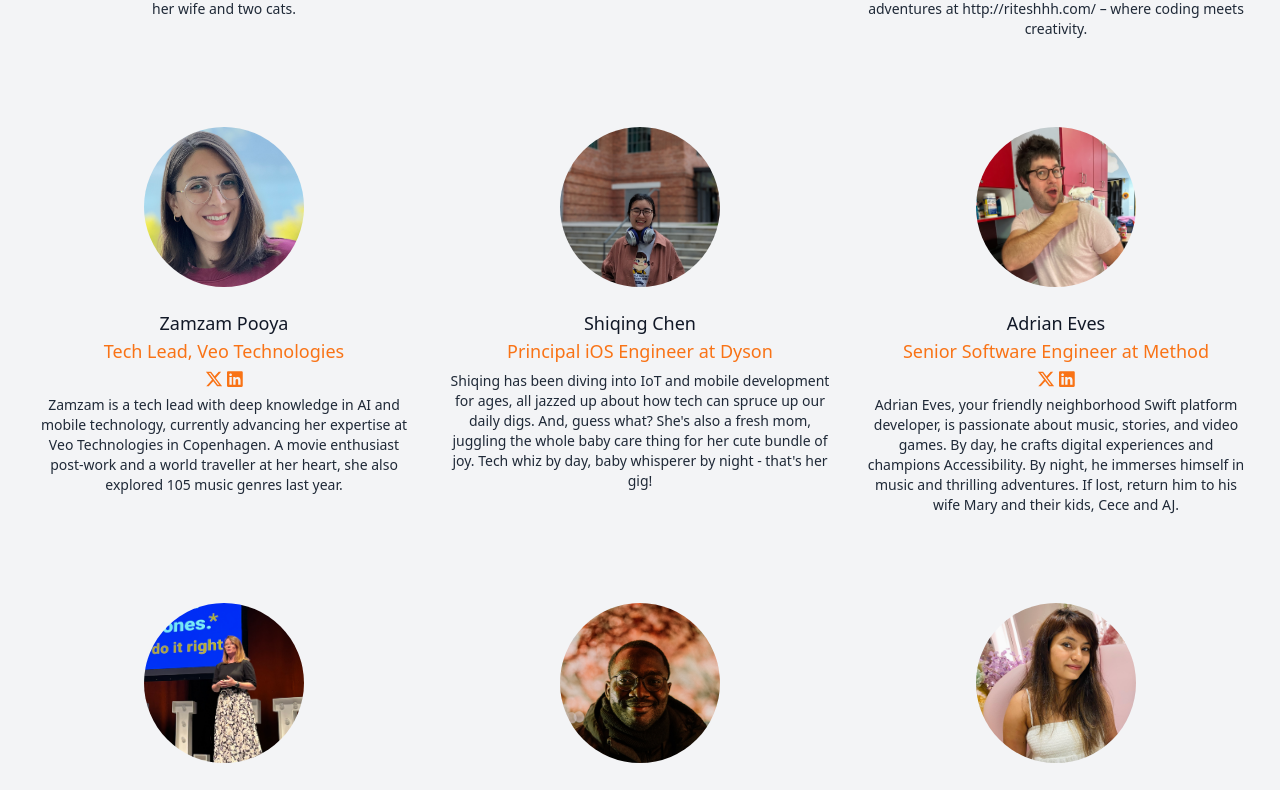
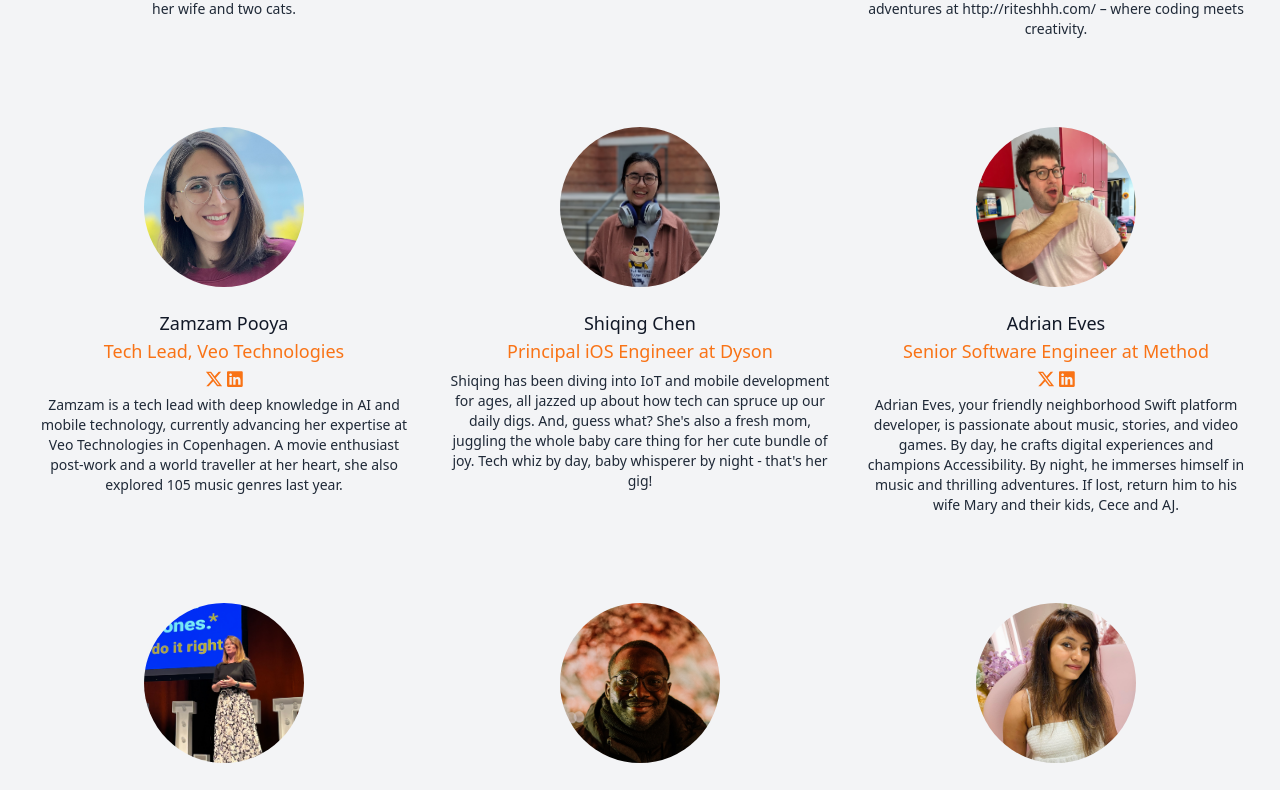
Before and after one commit to iOSConfSG/2024-website, a Next.js app: page / in a window 1280 px wide. Shown: the part 4422-5212 px from the top of the page. Built offline with nearby package versions, Linux system fonts and the light colour scheme; a web font is replaced by a local one.

Commit message:
Update profile pic for Shiqing

```diff
--- a/src/data/speakers.js
+++ b/src/data/speakers.js
@@ -72,7 +72,7 @@ const speakers = [
   {
     "name": "Shiqing Chen",
     "company": "Principal iOS Engineer at Dyson",
-    "imageUrl": "/images/speakers/Shiqing.jpg",
+    "imageUrl": "/images/speakers/ShiqingChen.jpg",
     "companyUrl": "https://www.dyson.com",
     "xTwitter": "",
     "linkedin": "",
```
Also changed, not shown: public/images/speakers/ShiqingChen.jpg (added), public/images/speakers/shiqing.jpg (deleted).
